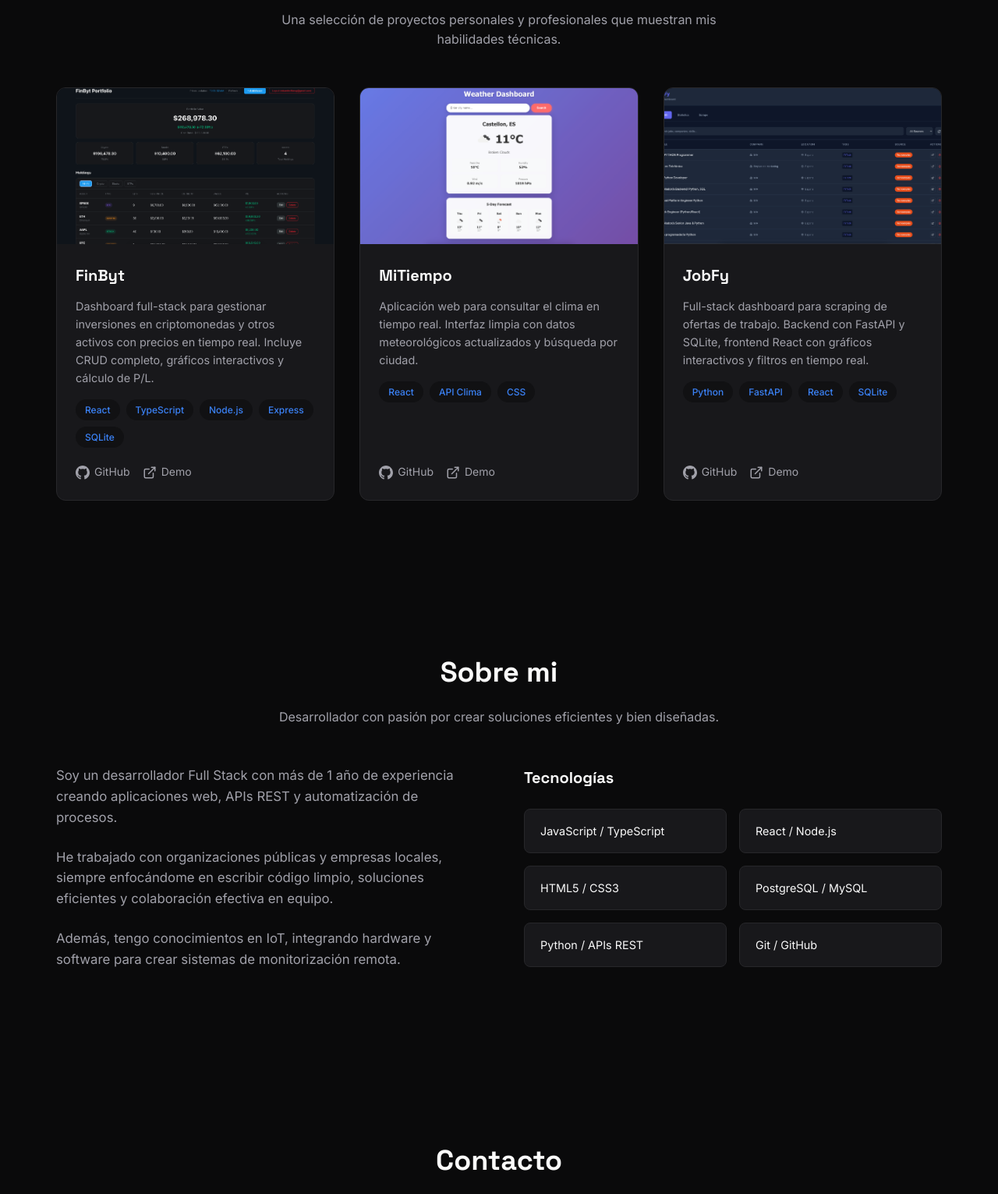
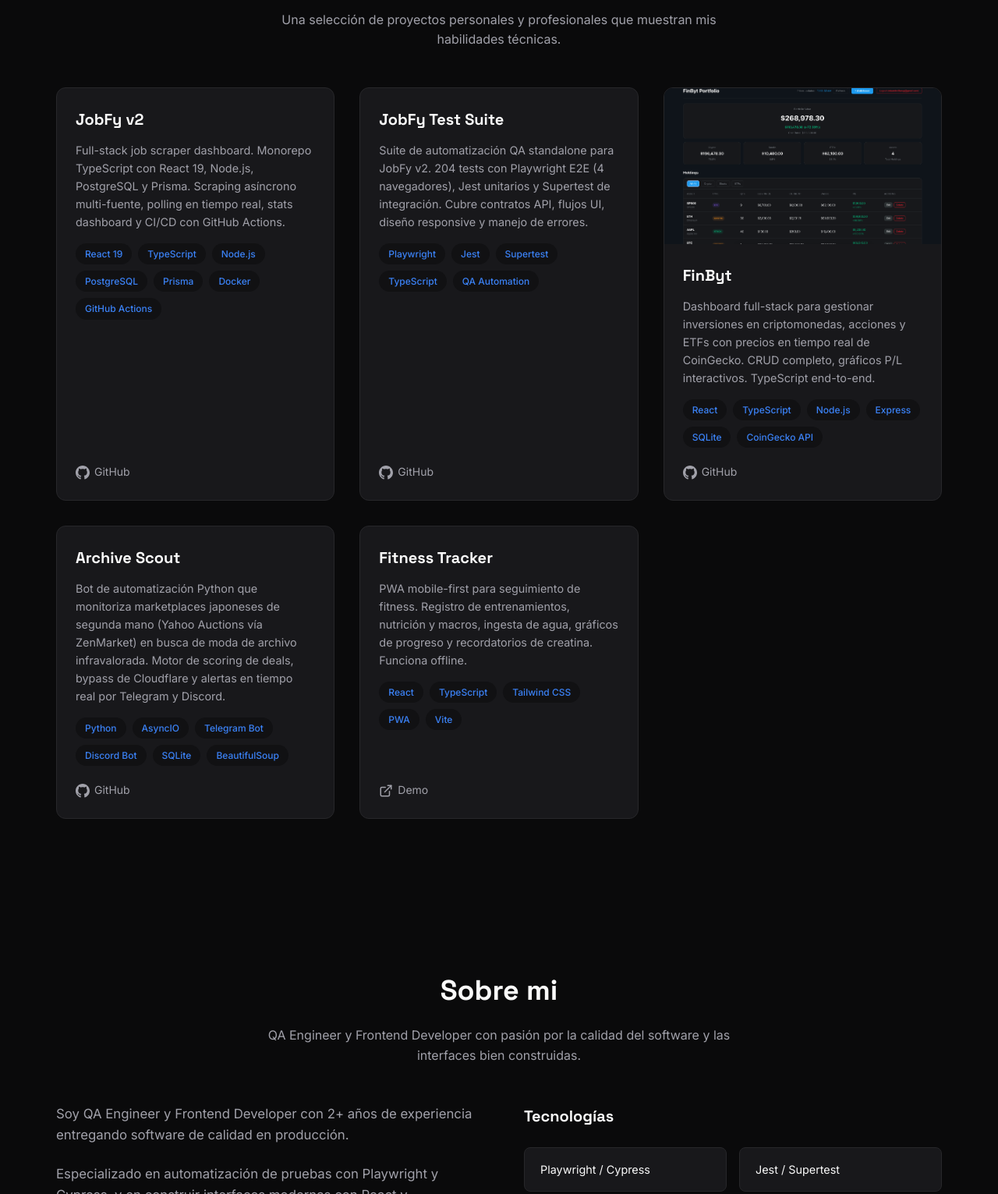
Before and after one commit to EduardMilitaruG/EduardMilitaruG.github.io, a plain HTML site: page index.html in a window 1280 px wide. Shown: the part 957-2488 px from the top of the page at 78% size. Drawn offline with Linux system fonts and the light colour scheme; animation ran at ten frames a second.

Commit message:
Update portfolio: QA Engineer & Frontend focus, new projects
- Change title/subtitle/meta from "Full Stack Developer" to "QA Engineer & Frontend Developer"
- Replace old projects (FinByt v1, MiTiempo, JobFy v1) with: JobFy v2, JobFy Test Suite, FinByt, Archive Scout, Fitness Tracker
- Update About section: new bio, skills updated to Playwright/Cypress/Jest/Docker/GitHub Actions

```diff
--- a/index.html
+++ b/index.html
@@ -3,12 +3,12 @@
 <head>
   <meta charset="UTF-8">
   <meta name="viewport" content="width=device-width, initial-scale=1.0">
-  <title>Eduard Militaru | Full Stack Developer</title>
-  <meta name="description" content="Portfolio de Gheorghe Eduard Militaru - Full Stack Developer especializado en React, Node.js y soluciones web modernas.">
+  <title>Eduard Militaru | QA Engineer & Frontend Developer</title>
+  <meta name="description" content="Portfolio de Gheorghe Eduard Militaru - QA Engineer y Frontend Developer especializado en Playwright, Cypress, React y TypeScript.">
   <meta name="author" content="Gheorghe Eduard Militaru">
 
-    <meta property="og:title" content="Eduard Militaru | Full Stack Developer">
-  <meta property="og:description" content="Desarrollo aplicaciones web escalables, APIs REST y soluciones de automatización.">
+    <meta property="og:title" content="Eduard Militaru | QA Engineer & Frontend Developer">
+  <meta property="og:description" content="QA Engineer y Frontend Developer. Automatización con Playwright y Cypress. Interfaces modernas con React y TypeScript.">
   <meta property="og:type" content="website">
 
     <link rel="preconnect" href="https://fonts.googleapis.com">
@@ -541,8 +541,8 @@
     <section class="hero">
     <div class="hero-content">
       <h1>Gheorghe Eduard Militaru</h1>
-      <p class="subtitle">Full Stack Developer</p>
-      <p>Desarrollo aplicaciones web escalables, APIs REST y soluciones de automatización orientadas a negocios.</p>
+      <p class="subtitle">QA Engineer & Frontend Developer</p>
+      <p>Automatización de pruebas con Playwright y Cypress. Interfaces modernas con React y TypeScript. 2+ años entregando software de calidad en producción.</p>
       <div class="hero-buttons">
         <a href="#projects" class="btn btn-primary">
           <svg xmlns="http://www.w3.org/2000/svg" width="18" height="18" viewBox="0 0 24 24" fill="none" stroke="currentColor" stroke-width="2" stroke-linecap="round" stroke-linejoin="round"><path d="M20 14.66V20a2 2 0 0 1-2 2H4a2 2 0 0 1-2-2V6a2 2 0 0 1 2-2h5.34"></path><polygon points="18 2 22 6 12 16 8 16 8 12 18 2"></polygon></svg>
@@ -567,27 +567,42 @@
 
     <div class="projects-grid">
       <div class="project-card">
-        <div class="project-image">
-          <img src="finbyt.png" alt="FinByt - Crypto Portfolio Dashboard">
-        </div>
         <div class="project-content">
-          <h3>FinByt</h3>
-          <p>Dashboard full-stack para gestionar inversiones en criptomonedas y otros activos con precios en tiempo real. Incluye CRUD completo, gráficos interactivos y cálculo de P/L.</p>
+          <h3>JobFy v2</h3>
+          <p>Full-stack job scraper dashboard. Monorepo TypeScript con React 19, Node.js, PostgreSQL y Prisma. Scraping asíncrono multi-fuente, polling en tiempo real, stats dashboard y CI/CD con GitHub Actions.</p>
           <div class="tech-stack">
-            <span class="tech-badge">React</span>
+            <span class="tech-badge">React 19</span>
             <span class="tech-badge">TypeScript</span>
             <span class="tech-badge">Node.js</span>
-            <span class="tech-badge">Express</span>
-            <span class="tech-badge">SQLite</span>
+            <span class="tech-badge">PostgreSQL</span>
+            <span class="tech-badge">Prisma</span>
+            <span class="tech-badge">Docker</span>
+            <span class="tech-badge">GitHub Actions</span>
           </div>
           <div class="project-links">
-            <a href="https://github.com/EduardMilitaruG/crypto-portfolio-dashboard" target="_blank" rel="noopener">
+            <a href="https://github.com/EduardMilitaruG/JobFy-v2" target="_blank" rel="noopener">
               <svg xmlns="http://www.w3.org/2000/svg" viewBox="0 0 24 24" fill="currentColor"><path d="M12 0c-6.626 0-12 5.373-12 12 0 5.302 3.438 9.8 8.207 11.387.599.111.793-.261.793-.577v-2.234c-3.338.726-4.033-1.416-4.033-1.416-.546-1.387-1.333-1.756-1.333-1.756-1.089-.745.083-.729.083-.729 1.205.084 1.839 1.237 1.839 1.237 1.07 1.834 2.807 1.304 3.492.997.107-.775.418-1.305.762-1.604-2.665-.305-5.467-1.334-5.467-5.931 0-1.311.469-2.381 1.236-3.221-.124-.303-.535-1.524.117-3.176 0 0 1.008-.322 3.301 1.23.957-.266 1.983-.399 3.003-.404 1.02.005 2.047.138 3.006.404 2.291-1.552 3.297-1.23 3.297-1.23.653 1.653.242 2.874.118 3.176.77.84 1.235 1.911 1.235 3.221 0 4.609-2.807 5.624-5.479 5.921.43.372.823 1.102.823 2.222v3.293c0 .319.192.694.801.576 4.765-1.589 8.199-6.086 8.199-11.386 0-6.627-5.373-12-12-12z"/></svg>
               GitHub
             </a>
-            <a href="https://client-eight-ebon-78.vercel.app/" target="_blank" rel="noopener">
-              <svg xmlns="http://www.w3.org/2000/svg" width="18" height="18" viewBox="0 0 24 24" fill="none" stroke="currentColor" stroke-width="2" stroke-linecap="round" stroke-linejoin="round"><path d="M18 13v6a2 2 0 0 1-2 2H5a2 2 0 0 1-2-2V8a2 2 0 0 1 2-2h6"></path><polyline points="15 3 21 3 21 9"></polyline><line x1="10" y1="14" x2="21" y2="3"></line></svg>
-              Demo
+          </div>
+        </div>
+      </div>
+
+      <div class="project-card">
+        <div class="project-content">
+          <h3>JobFy Test Suite</h3>
+          <p>Suite de automatización QA standalone para JobFy v2. 204 tests con Playwright E2E (4 navegadores), Jest unitarios y Supertest de integración. Cubre contratos API, flujos UI, diseño responsive y manejo de errores.</p>
+          <div class="tech-stack">
+            <span class="tech-badge">Playwright</span>
+            <span class="tech-badge">Jest</span>
+            <span class="tech-badge">Supertest</span>
+            <span class="tech-badge">TypeScript</span>
+            <span class="tech-badge">QA Automation</span>
+          </div>
+          <div class="project-links">
+            <a href="https://github.com/EduardMilitaruG/jobfy-playwright-tests" target="_blank" rel="noopener">
+              <svg xmlns="http://www.w3.org/2000/svg" viewBox="0 0 24 24" fill="currentColor"><path d="M12 0c-6.626 0-12 5.373-12 12 0 5.302 3.438 9.8 8.207 11.387.599.111.793-.261.793-.577v-2.234c-3.338.726-4.033-1.416-4.033-1.416-.546-1.387-1.333-1.756-1.333-1.756-1.089-.745.083-.729.083-.729 1.205.084 1.839 1.237 1.839 1.237 1.07 1.834 2.807 1.304 3.492.997.107-.775.418-1.305.762-1.604-2.665-.305-5.467-1.334-5.467-5.931 0-1.311.469-2.381 1.236-3.221-.124-.303-.535-1.524.117-3.176 0 0 1.008-.322 3.301 1.23.957-.266 1.983-.399 3.003-.404 1.02.005 2.047.138 3.006.404 2.291-1.552 3.297-1.23 3.297-1.23.653 1.653.242 2.874.118 3.176.77.84 1.235 1.911 1.235 3.221 0 4.609-2.807 5.624-5.479 5.921.43.372.823 1.102.823 2.222v3.293c0 .319.192.694.801.576 4.765-1.589 8.199-6.086 8.199-11.386 0-6.627-5.373-12-12-12z"/></svg>
+              GitHub
             </a>
           </div>
         </div>
@@ -595,48 +610,62 @@
 
       <div class="project-card">
         <div class="project-image">
-          <img src="mitiempo.png" alt="MiTiempo - Weather App">
+          <img src="finbyt.png" alt="FinByt - Crypto Portfolio Dashboard">
         </div>
         <div class="project-content">
-          <h3>MiTiempo</h3>
-          <p>Aplicación web para consultar el clima en tiempo real. Interfaz limpia con datos meteorológicos actualizados y búsqueda por ciudad.</p>
+          <h3>FinByt</h3>
+          <p>Dashboard full-stack para gestionar inversiones en criptomonedas, acciones y ETFs con precios en tiempo real de CoinGecko. CRUD completo, gráficos P/L interactivos. TypeScript end-to-end.</p>
           <div class="tech-stack">
             <span class="tech-badge">React</span>
-            <span class="tech-badge">API Clima</span>
-            <span class="tech-badge">CSS</span>
+            <span class="tech-badge">TypeScript</span>
+            <span class="tech-badge">Node.js</span>
+            <span class="tech-badge">Express</span>
+            <span class="tech-badge">SQLite</span>
+            <span class="tech-badge">CoinGecko API</span>
           </div>
           <div class="project-links">
-            <a href="https://github.com/EduardMilitaruG/Weather-Dashboard-JS" target="_blank" rel="noopener">
+            <a href="https://github.com/EduardMilitaruG/crypto-portfolio-dashboard" target="_blank" rel="noopener">
               <svg xmlns="http://www.w3.org/2000/svg" viewBox="0 0 24 24" fill="currentColor"><path d="M12 0c-6.626 0-12 5.373-12 12 0 5.302 3.438 9.8 8.207 11.387.599.111.793-.261.793-.577v-2.234c-3.338.726-4.033-1.416-4.033-1.416-.546-1.387-1.333-1.756-1.333-1.756-1.089-.745.083-.729.083-.729 1.205.084 1.839 1.237 1.839 1.237 1.07 1.834 2.807 1.304 3.492.997.107-.775.418-1.305.762-1.604-2.665-.305-5.467-1.334-5.467-5.931 0-1.311.469-2.381 1.236-3.221-.124-.303-.535-1.524.117-3.176 0 0 1.008-.322 3.301 1.23.957-.266 1.983-.399 3.003-.404 1.02.005 2.047.138 3.006.404 2.291-1.552 3.297-1.23 3.297-1.23.653 1.653.242 2.874.118 3.176.77.84 1.235 1.911 1.235 3.221 0 4.609-2.807 5.624-5.479 5.921.43.372.823 1.102.823 2.222v3.293c0 .319.192.694.801.576 4.765-1.589 8.199-6.086 8.199-11.386 0-6.627-5.373-12-12-12z"/></svg>
               GitHub
-            </a>
-            <a href="https://mi-tiempo-six.vercel.app/" target="_blank" rel="noopener">
-              <svg xmlns="http://www.w3.org/2000/svg" width="18" height="18" viewBox="0 0 24 24" fill="none" stroke="currentColor" stroke-width="2" stroke-linecap="round" stroke-linejoin="round"><path d="M18 13v6a2 2 0 0 1-2 2H5a2 2 0 0 1-2-2V8a2 2 0 0 1 2-2h6"></path><polyline points="15 3 21 3 21 9"></polyline><line x1="10" y1="14" x2="21" y2="3"></line></svg>
-              Demo
             </a>
           </div>
         </div>
       </div>
 
       <div class="project-card">
-        <div class="project-image">
-          <img src="jobfy.png" alt="JobFy - Job Scraper Dashboard">
-        </div>
         <div class="project-content">
-          <h3>JobFy</h3>
-          <p>Full-stack dashboard para scraping de ofertas de trabajo. Backend con FastAPI y SQLite, frontend React con gráficos interactivos y filtros en tiempo real.</p>
+          <h3>Archive Scout</h3>
+          <p>Bot de automatización Python que monitoriza marketplaces japoneses de segunda mano (Yahoo Auctions vía ZenMarket) en busca de moda de archivo infravalorada. Motor de scoring de deals, bypass de Cloudflare y alertas en tiempo real por Telegram y Discord.</p>
           <div class="tech-stack">
             <span class="tech-badge">Python</span>
-            <span class="tech-badge">FastAPI</span>
-            <span class="tech-badge">React</span>
+            <span class="tech-badge">AsyncIO</span>
+            <span class="tech-badge">Telegram Bot</span>
+            <span class="tech-badge">Discord Bot</span>
             <span class="tech-badge">SQLite</span>
+            <span class="tech-badge">BeautifulSoup</span>
           </div>
           <div class="project-links">
-            <a href="https://github.com/EduardMilitaruG/JobFy" target="_blank" rel="noopener">
+            <a href="https://github.com/EduardMilitaruG/archive-scout" target="_blank" rel="noopener">
               <svg xmlns="http://www.w3.org/2000/svg" viewBox="0 0 24 24" fill="currentColor"><path d="M12 0c-6.626 0-12 5.373-12 12 0 5.302 3.438 9.8 8.207 11.387.599.111.793-.261.793-.577v-2.234c-3.338.726-4.033-1.416-4.033-1.416-.546-1.387-1.333-1.756-1.333-1.756-1.089-.745.083-.729.083-.729 1.205.084 1.839 1.237 1.839 1.237 1.07 1.834 2.807 1.304 3.492.997.107-.775.418-1.305.762-1.604-2.665-.305-5.467-1.334-5.467-5.931 0-1.311.469-2.381 1.236-3.221-.124-.303-.535-1.524.117-3.176 0 0 1.008-.322 3.301 1.23.957-.266 1.983-.399 3.003-.404 1.02.005 2.047.138 3.006.404 2.291-1.552 3.297-1.23 3.297-1.23.653 1.653.242 2.874.118 3.176.77.84 1.235 1.911 1.235 3.221 0 4.609-2.807 5.624-5.479 5.921.43.372.823 1.102.823 2.222v3.293c0 .319.192.694.801.576 4.765-1.589 8.199-6.086 8.199-11.386 0-6.627-5.373-12-12-12z"/></svg>
               GitHub
             </a>
-            <a href="https://jobfy-dashboard.vercel.app/" target="_blank" rel="noopener">
+          </div>
+        </div>
+      </div>
+
+      <div class="project-card">
+        <div class="project-content">
+          <h3>Fitness Tracker</h3>
+          <p>PWA mobile-first para seguimiento de fitness. Registro de entrenamientos, nutrición y macros, ingesta de agua, gráficos de progreso y recordatorios de creatina. Funciona offline.</p>
+          <div class="tech-stack">
+            <span class="tech-badge">React</span>
+            <span class="tech-badge">TypeScript</span>
+            <span class="tech-badge">Tailwind CSS</span>
+            <span class="tech-badge">PWA</span>
+            <span class="tech-badge">Vite</span>
+          </div>
+          <div class="project-links">
+            <a href="https://fitness-tracker-indol-seven.vercel.app" target="_blank" rel="noopener">
               <svg xmlns="http://www.w3.org/2000/svg" width="18" height="18" viewBox="0 0 24 24" fill="none" stroke="currentColor" stroke-width="2" stroke-linecap="round" stroke-linejoin="round"><path d="M18 13v6a2 2 0 0 1-2 2H5a2 2 0 0 1-2-2V8a2 2 0 0 1 2-2h6"></path><polyline points="15 3 21 3 21 9"></polyline><line x1="10" y1="14" x2="21" y2="3"></line></svg>
               Demo
             </a>
@@ -648,24 +677,24 @@
 
     <section id="about" class="fade-in">
     <h2 class="section-title">Sobre mi</h2>
-    <p class="section-subtitle">Desarrollador con pasión por crear soluciones eficientes y bien diseñadas.</p>
+    <p class="section-subtitle">QA Engineer y Frontend Developer con pasión por la calidad del software y las interfaces bien construidas.</p>
 
     <div class="about-content">
       <div class="about-text">
-        <p>Soy un desarrollador Full Stack con más de 1 año de experiencia creando aplicaciones web, APIs REST y automatización de procesos.</p>
-        <p>He trabajado con organizaciones públicas y empresas locales, siempre enfocándome en escribir código limpio, soluciones eficientes y colaboración efectiva en equipo.</p>
-        <p>Además, tengo conocimientos en IoT, integrando hardware y software para crear sistemas de monitorización remota.</p>
+        <p>Soy QA Engineer y Frontend Developer con 2+ años de experiencia entregando software de calidad en producción.</p>
+        <p>Especializado en automatización de pruebas con Playwright y Cypress, y en construir interfaces modernas con React y TypeScript.</p>
+        <p>Disponible en Valencia, Madrid o en remoto — abierto a oportunidades internacionales.</p>
       </div>
 
       <div class="skills-section">
         <h3 style="margin-bottom: 1.5rem; font-size: 1.25rem;">Tecnologías</h3>
         <div class="skills-grid">
-          <div class="skill-item">JavaScript / TypeScript</div>
-          <div class="skill-item">React / Node.js</div>
-          <div class="skill-item">HTML5 / CSS3</div>
-          <div class="skill-item">PostgreSQL / MySQL</div>
-          <div class="skill-item">Python / APIs REST</div>
-          <div class="skill-item">Git / GitHub</div>
+          <div class="skill-item">Playwright / Cypress</div>
+          <div class="skill-item">Jest / Supertest</div>
+          <div class="skill-item">React / TypeScript</div>
+          <div class="skill-item">Node.js / Express</div>
+          <div class="skill-item">PostgreSQL / Prisma</div>
+          <div class="skill-item">Docker / GitHub Actions</div>
         </div>
       </div>
     </div>
```
Lines whose indentation alone changed are shown as unchanged.
